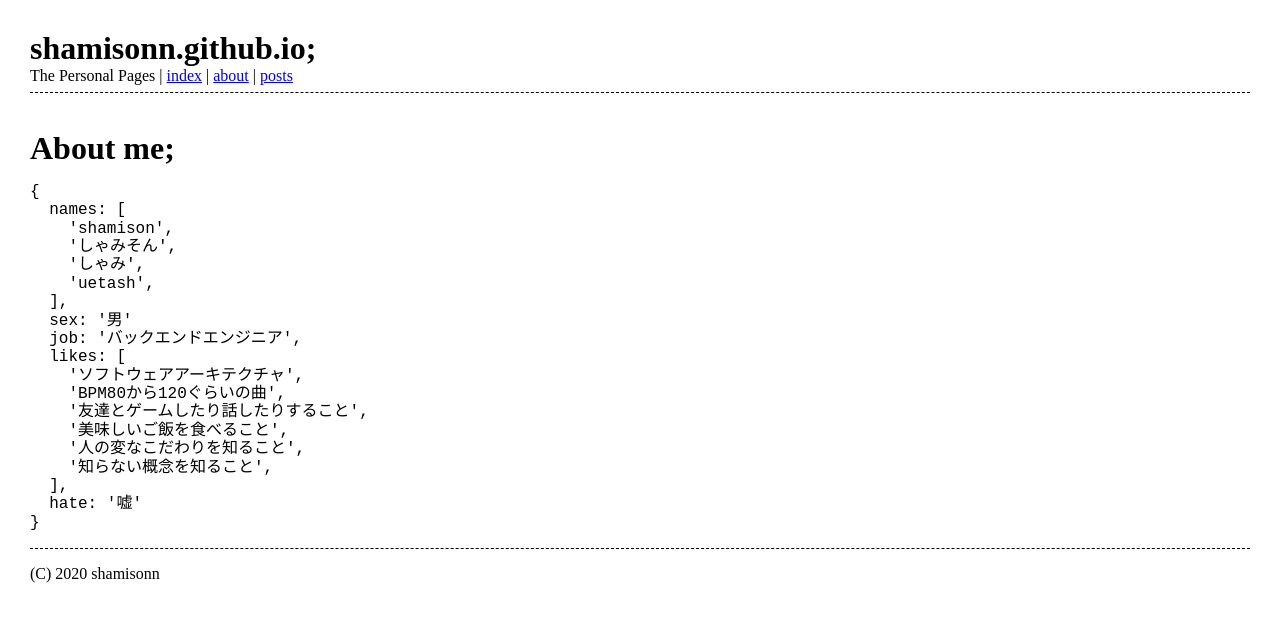
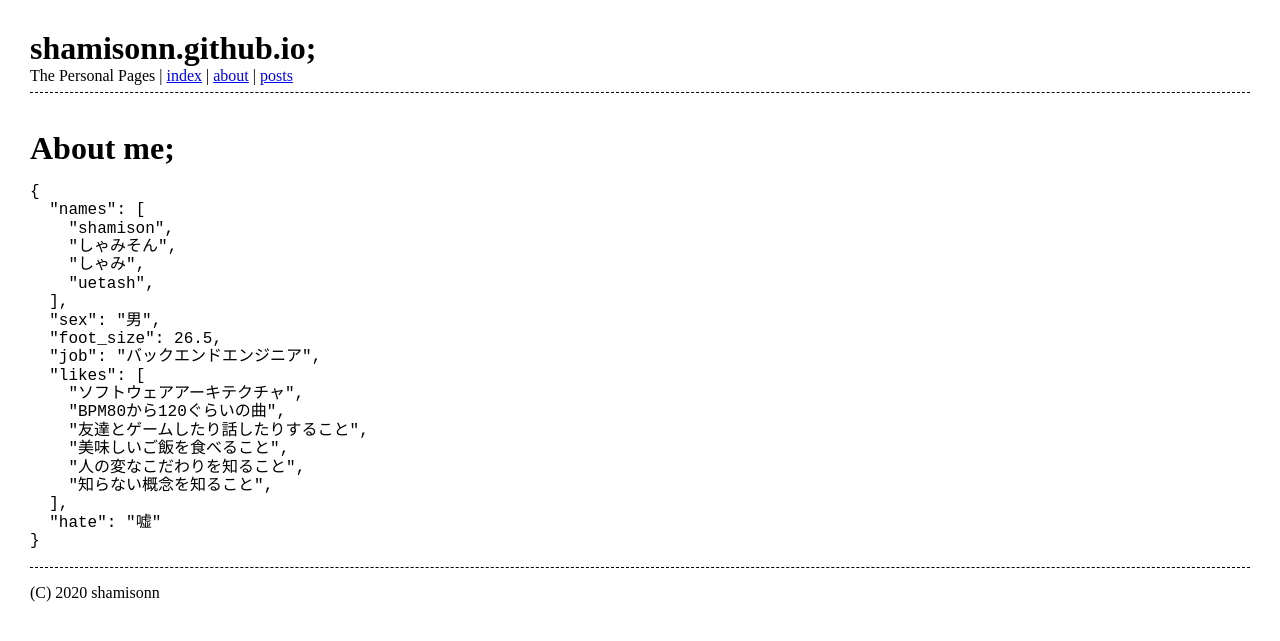
Before and after one commit to shamisonn/shamisonn.github.io, a Jekyll site: the page built from about/index.md, in a window 1280 px wide. Shown: the top 641 px of the page. Built offline with Jekyll 4.4.1, drawn with Linux system fonts in a browser that asks for light colours; nearby versions of some CDN libraries.

Commit message:
Update index.md

````diff
--- a/about/index.md
+++ b/about/index.md
@@ -4,24 +4,25 @@ title: About me;
 mode: index
 ---
 
-```
+```json
 {
-  names: [
-    'shamison',
-    'しゃみそん',
-    'しゃみ',
-    'uetash',
+  "names": [
+    "shamison",
+    "しゃみそん",
+    "しゃみ",
+    "uetash",
   ],
-  sex: '男'
-  job: 'バックエンドエンジニア',
-  likes: [
-    'ソフトウェアアーキテクチャ',
-    'BPM80から120ぐらいの曲',
-    '友達とゲームしたり話したりすること',
-    '美味しいご飯を食べること',
-    '人の変なこだわりを知ること',
-    '知らない概念を知ること',
+  "sex": "男",
+  "foot_size": 26.5,
+  "job": "バックエンドエンジニア",
+  "likes": [
+    "ソフトウェアアーキテクチャ",
+    "BPM80から120ぐらいの曲",
+    "友達とゲームしたり話したりすること",
+    "美味しいご飯を食べること",
+    "人の変なこだわりを知ること",
+    "知らない概念を知ること",
   ],
-  hate: '嘘'
+  "hate": "嘘"
 }
 ```
````
